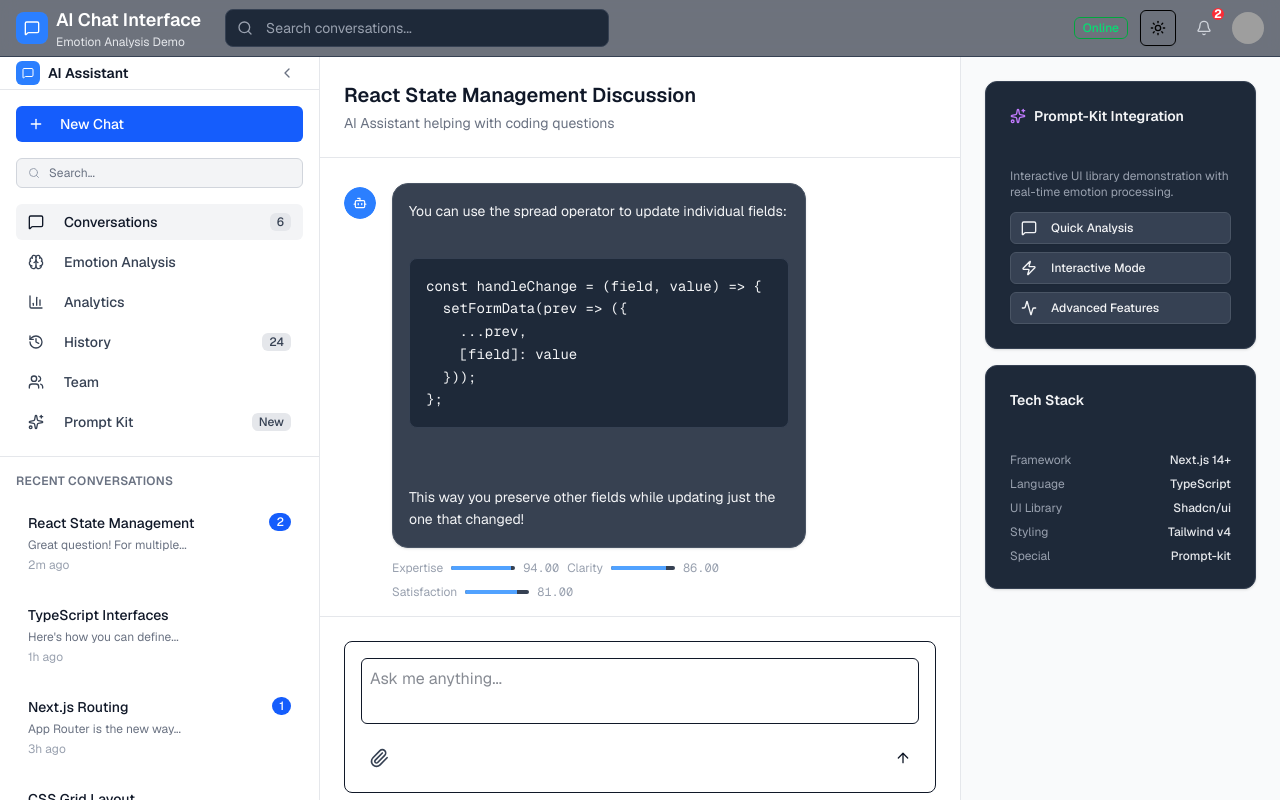
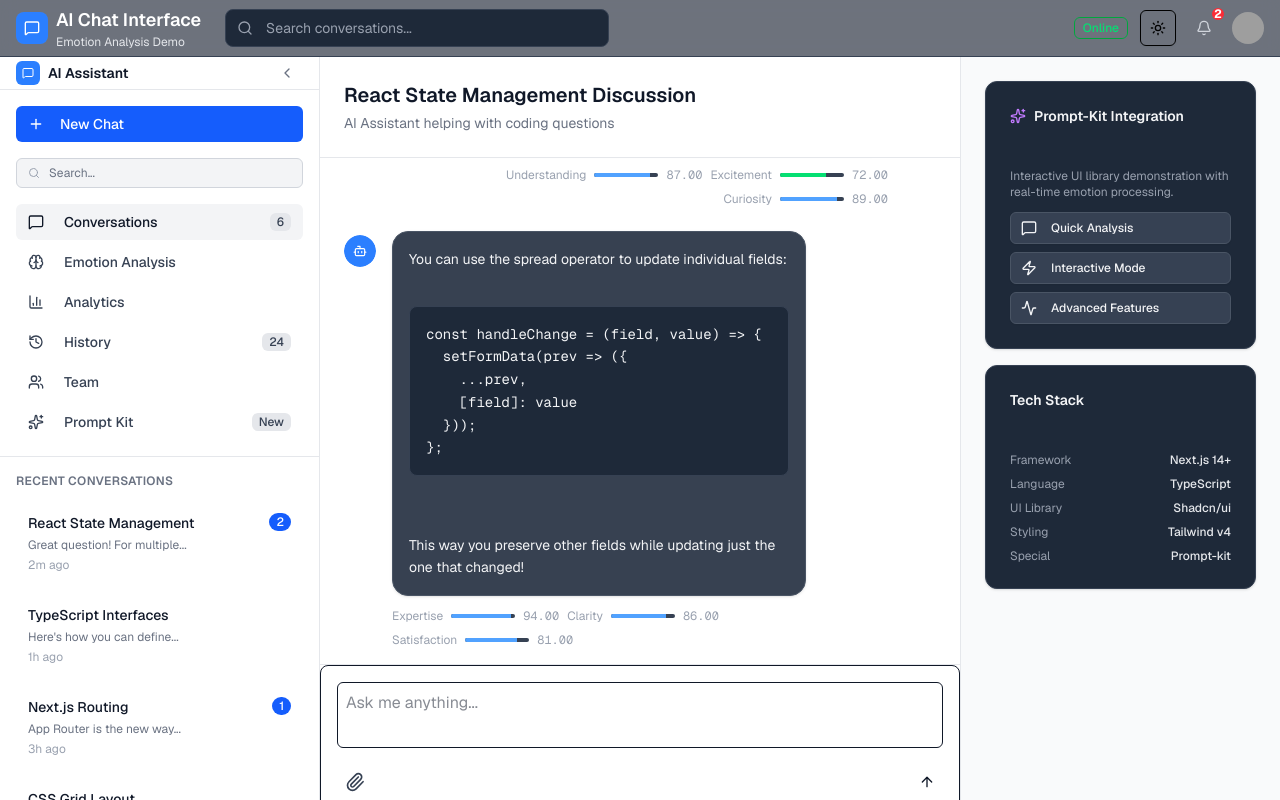
Before and after one commit to Rakesh01999/chat-app, a Next.js app: page / in a window 1280 px wide. Built offline with nearby package versions, Linux system fonts and the light colour scheme; grey boxes are pictures that could not be loaded.

Commit message:
polish complete

```diff
--- a/src/components/ChatInterface.tsx
+++ b/src/components/ChatInterface.tsx
@@ -74,7 +74,10 @@ export const ChatInterface: React.FC = () => {
           ))}
         </div>
         {/* Chat Input */}
-        <div className="p-4 md:p-6 border-t border-gray-200 dark:border-gray-700 mb-10">
+        {/* <div className="p-4 md:p-6 border-t border-gray-200 dark:border-gray-700 mb-10">
+          <PromptInputWithActions />
+        </div> */}
+        <div className="border-t border-gray-200 dark:border-gray-700 mb-10">
           <PromptInputWithActions />
         </div>
       </div>
```
